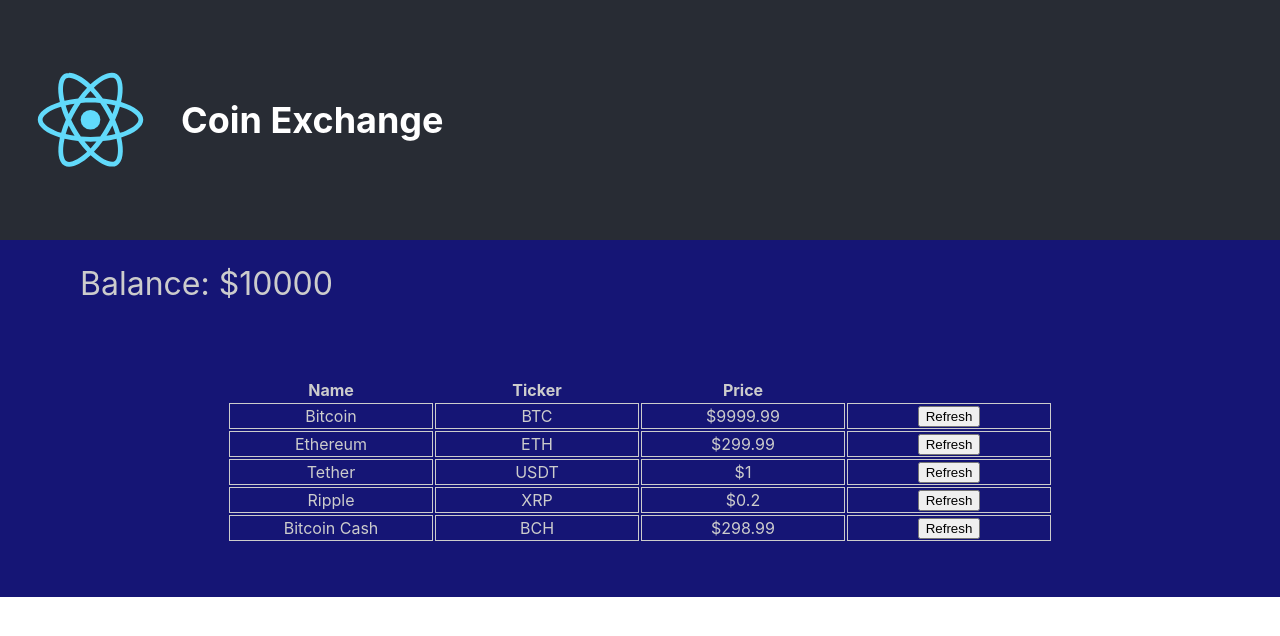
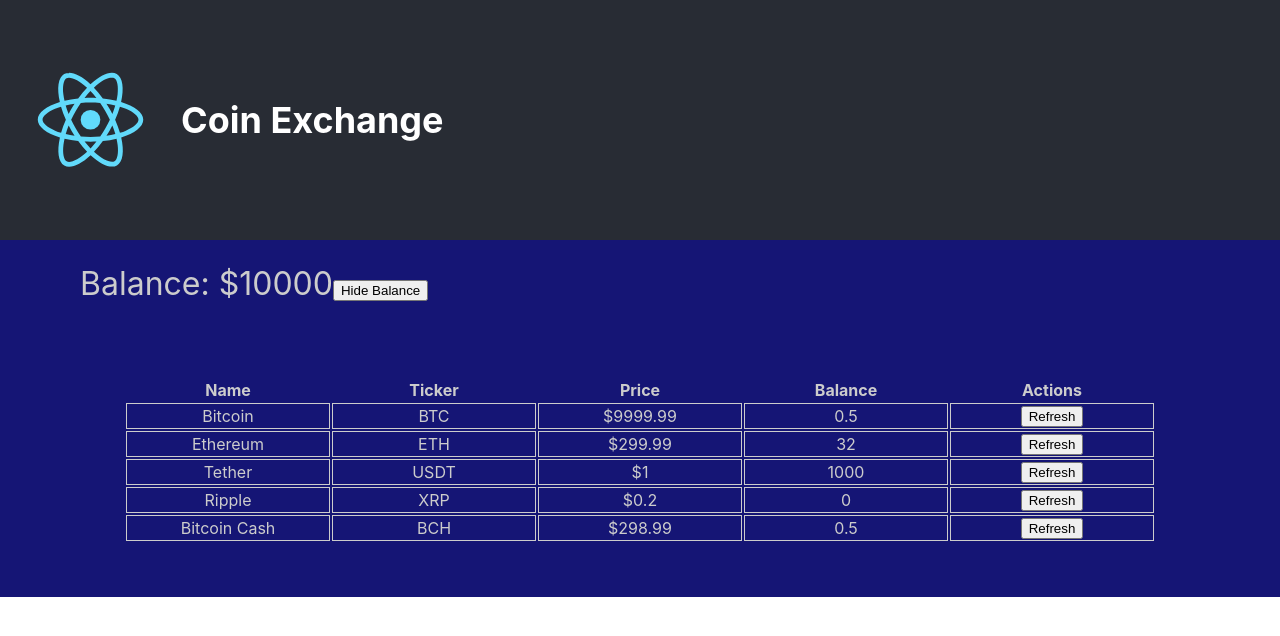
Before and after one commit to Builtockchain/coin-exchange, a React (Create React App) app: page / in a window 1280 px wide. Shown: the top 636 px of the page. Built offline with nearby package versions, Linux system fonts and the light colour scheme.

Commit message:
class properties

```diff
--- a/package.json
+++ b/package.json
@@ -12,6 +12,7 @@
     "react-scripts": "^3.4.4",
     "styled": "^1.0.0",
     "styled-components": "^5.3.3",
+    "uuid": "^8.3.2",
     "web-vitals": "^1.0.1"
   },
   "scripts": {
--- a/src/App.js
+++ b/src/App.js
@@ -11,69 +11,82 @@
 `;
 
 class App extends React.Component {
-  constructor(props){
-    super(props);
-    this.state = {
+
+    state = {
       balance: 10000,
+      showBalance: true,
       coinData: [
         {
           name: 'Bitcoin',
           ticker: 'BTC',
+          balance: 0.5,
           price: 9999.99
         },
         {
           name: 'Ethereum',
           ticker: 'ETH',
+          balance: 32.0,
           price: 299.99
         },
         {
           name: 'Tether',
           ticker: 'USDT',
+          balance: 1000,
           price: 1.0
         },
         {
           name: 'Ripple',
           ticker: 'XRP',
+          balance: 0,
           price: 0.2
         },
         {
           name: 'Bitcoin Cash',
           ticker: 'BCH',
+          balance: 0.5,
           price: 298.99
         }
 
 
       ]
     }
-    this.handleRefresh = this.handleRefresh.bind(this);
+
+  handleBalanceVisibilityChange = () => {
+    this.setState( function(oldState) {
+      return {
+        ...oldState,
+        showBalance: !oldState.showBalance
+
+      }
+    });
   }
 
+  handleRefresh = (valueChangeTicker) => {
+    const newCoinData = this.state.coinData.map(function(values) {
+      let newValues = {...values};
+      if ( valueChangeTicker === values.ticker) {
+        const randomPercentage = 0.995 + Math.random() * 0.01;
+        newValues.price *= randomPercentage;
+      }
+      return newValues;
+    });
 
-
-  handleRefresh(valueChangeTicker) {
-    const newCoinData = this.state.coinData.map(function({ticker, name, price}) {
-      let newPrice = price;
-      if ( valueChangeTicker === ticker) {
-        const randomPercentage = 0.995 + Math.random() * 0.01;
-        newPrice = newPrice * randomPercentage;
-      }
-      return {
-        ticker,
-        name,
-        price:newPrice
-      }
-
-    });
 
     this.setState({ coinData: newCoinData });
   }
 
   render(){
     return (
-      <Div className="App">
+      <Div>
         <ExchangeHeader />
-        <AccountBalance amount={this.state.balance}/>
-        <CoinList coinData={this.state.coinData} handleRefresh={this.handleRefresh}/>
+        <AccountBalance
+        amount={this.state.balance}
+        showBalance={this.state.showBalance}
+        handleBalanceVisibilityChange={this.handleBalanceVisibilityChange} />
+        <CoinList
+        coinData={this.state.coinData}
+        showBalance={this.state.showBalance}
+        handleRefresh={this.handleRefresh}/>
       </Div>
     );
   }
--- a/src/components/AccountBalance/AccountBalance.jsx
+++ b/src/components/AccountBalance/AccountBalance.jsx
@@ -10,9 +10,15 @@
 
 export default class AccountBalance extends Component {
     render() {
+        const buttonText = this.props.showBalance ? 'Hide Balance' : 'Show Balance';
+        let content = null;
+        if (this.props.showBalance){
+            content = <>Balance: ${this.props.amount}</>;
+        }
         return (
             <Section>
-              Balance: ${this.props.amount}
+              {content}
+              <button onClick={this.props.handleBalanceVisibilityChange}>{buttonText}</button>
             </Section>
         );
     }
--- a/src/components/Coin/Coin.jsx
+++ b/src/components/Coin/Coin.jsx
@@ -9,13 +9,9 @@
 
 export default class Coin extends Component {
 
-    constructor(props) {
-        super(props);
-        this.handleClick = this.handleClick.bind(this);
-    }
 
 
-    handleClick(event){
+    handleClick = (event) => {
         // Prevent the default action of submitting the form
         event.preventDefault();
         this.props.handleRefresh(this.props.ticker);
@@ -41,6 +37,7 @@
                 <Td>{this.props.name}</Td>
                 <Td>{this.props.ticker}</Td>
                 <Td>${this.props.price}</Td>
+                {this.props.showBalance ? <Td>{this.props.balance}</Td> : null}
                 <Td>
                     <form>
                     <button onClick={this.handleClick}>Refresh</button>
--- a/src/components/CoinList/CoinList.jsx
+++ b/src/components/CoinList/CoinList.jsx
@@ -17,15 +17,19 @@
               <th>Name</th>
               <th>Ticker</th>
               <th>Price</th>
+              {this.props.showBalance ? <th>Balance</th> : null}
+              <th>Actions</th>
             </tr>
           </thead>
           <tbody>
             {
-              this.props.coinData.map( ({name, ticker, price}) =>
+              this.props.coinData.map( ({name, ticker, price, balance}) =>
               <Coin key={ticker}
                     handleRefresh={this.props.handleRefresh}
                     name={name}
                     ticker={ticker}
+                    showBalance={this.props.showBalance}
+                    balance={balance}
                     price={price} />
               )
             }
```
Also changed, not shown: 2 other files (tests, documents, lock files or other folders).
